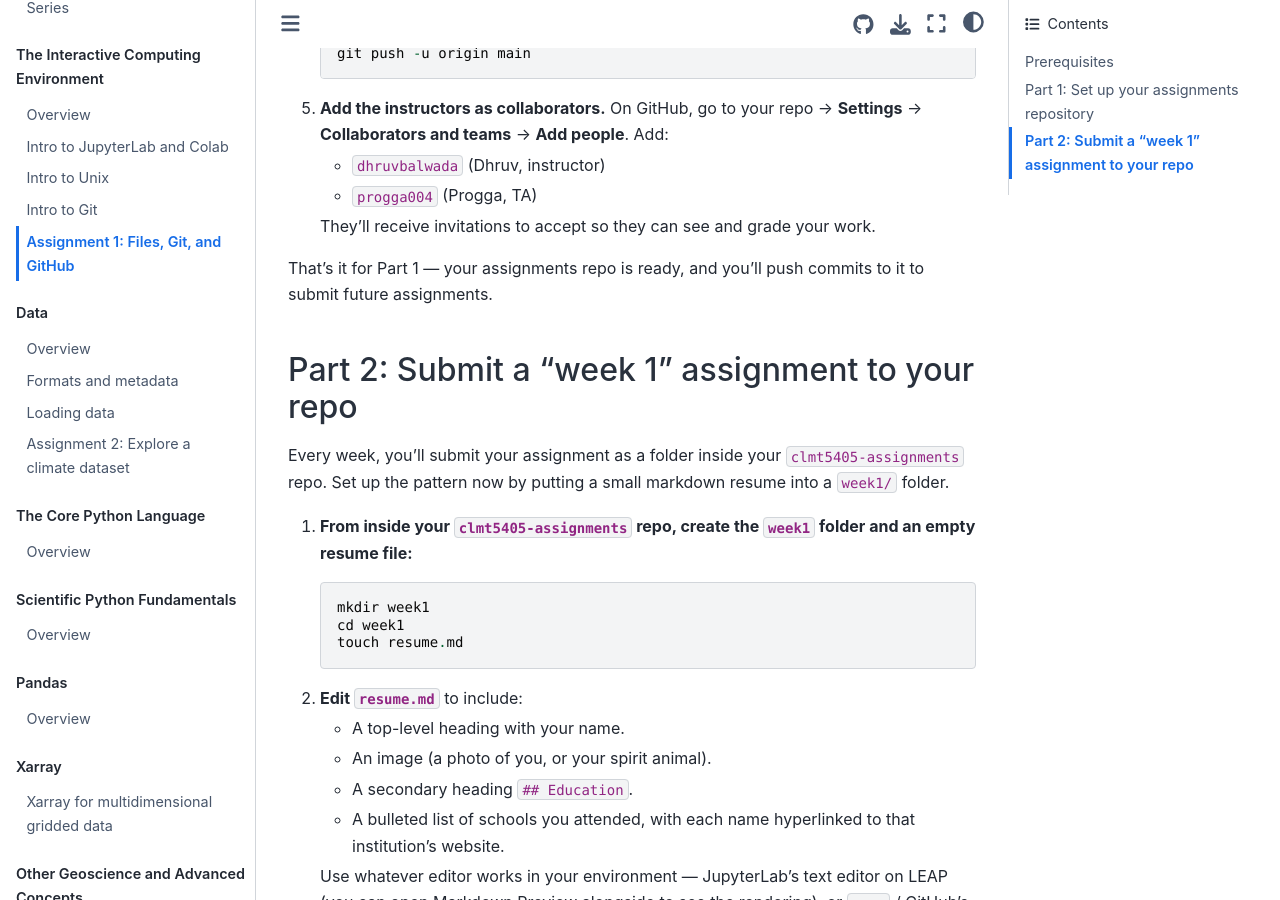
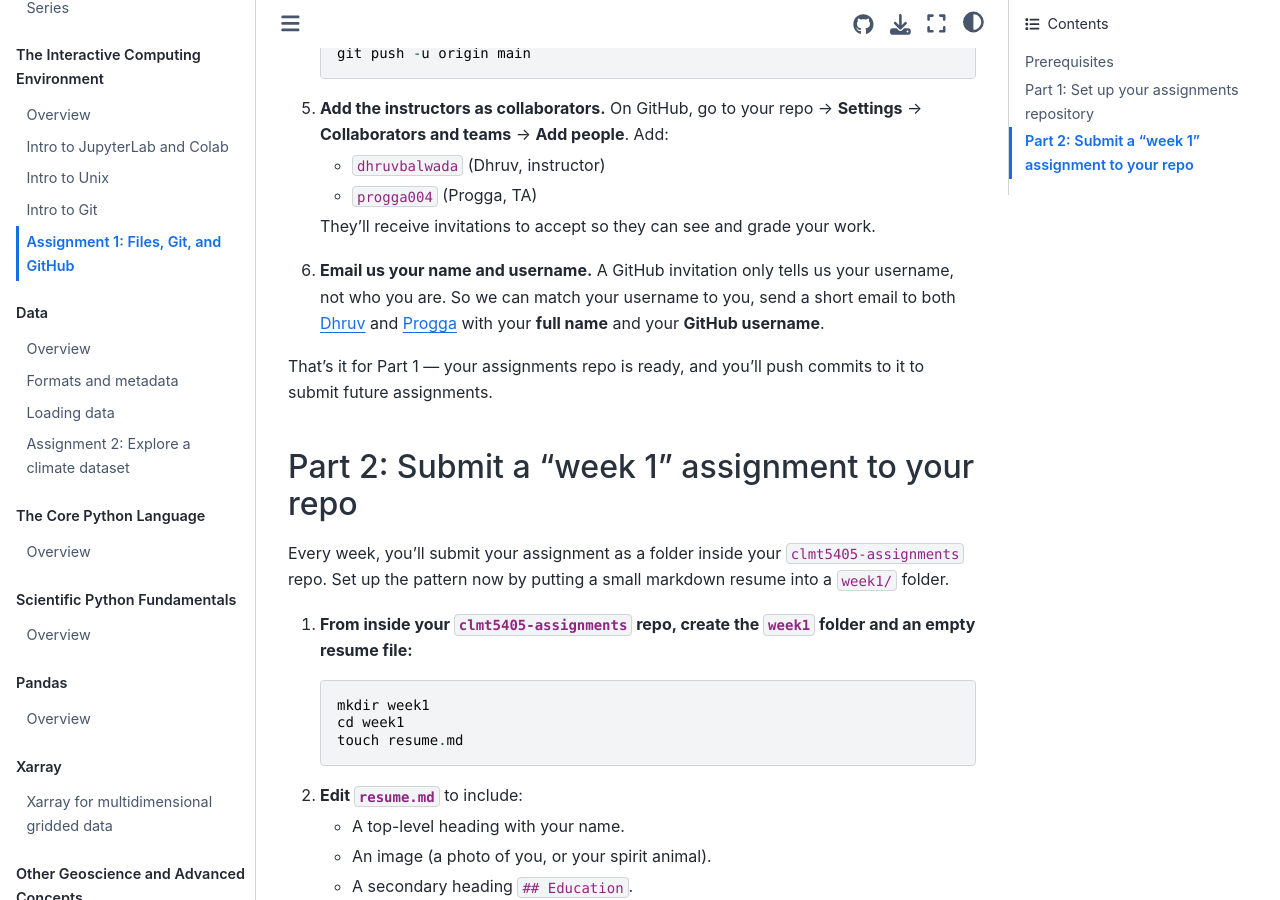
Before and after one commit to earth-DS-ML/summer_2026, a Jupyter Book: the page built from lectures_DS/computing_env/assignment1.md, in a window 1280 px wide and 900 px high, scrolled down 1490 px. Built offline with Jupyter Book 1.0.4 settings and Sphinx 7.4.7 and the Sphinx Book theme 1.1.4, drawn with Linux system fonts in a browser that asks for light colours; pages that are not in the unit, such as notebooks, are missing from menus.

Commit message:
Assignment 1: add step to email instructors name + GitHub username
A collaborator invite only surfaces the student's GitHub username, not their
real name. Add Part 1 step 6 asking students to email Dhruv and Progga their
full name and username so we can map usernames to people.

Co-Authored-By: Claude Opus 4.8 (1M context) <noreply@anthropic.com>

```diff
--- a/lectures_DS/computing_env/assignment1.md
+++ b/lectures_DS/computing_env/assignment1.md
@@ -62,6 +62,8 @@ Every assignment you submit in this course will live in one private GitHub repos
 
    They'll receive invitations to accept so they can see and grade your work.
 
+6. **Email us your name and username.** A GitHub invitation only tells us your username, not who you are. So we can match your username to you, send a short email to both [Dhruv](mailto:dbalwada@ldeo.columbia.edu) and [Progga](mailto:pd2816@columbia.edu) with your **full name** and your **GitHub username**.
+
 That's it for Part 1 — your assignments repo is ready, and you'll push commits to it to submit future assignments.
 
 ## Part 2: Submit a "week 1" assignment to your repo
```
